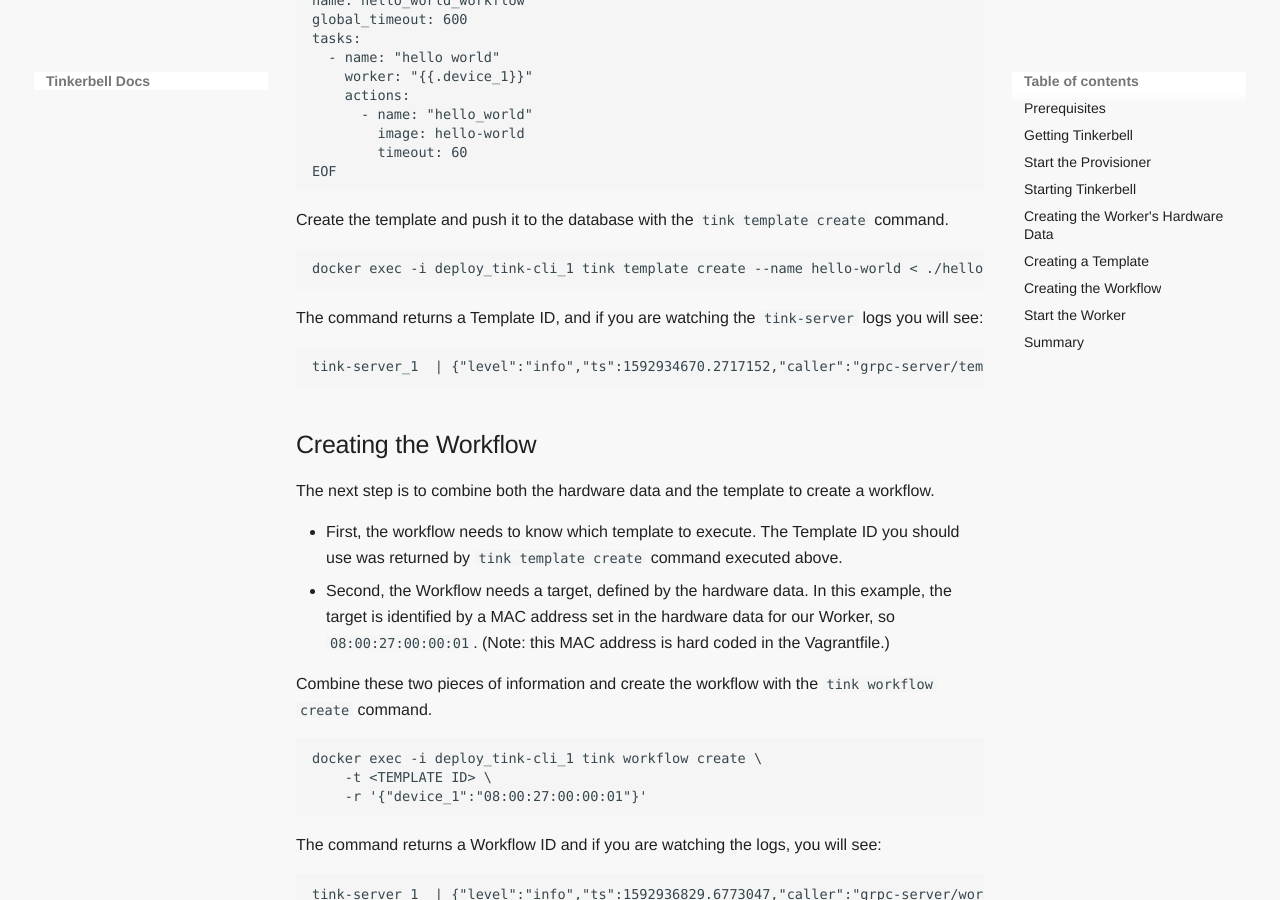
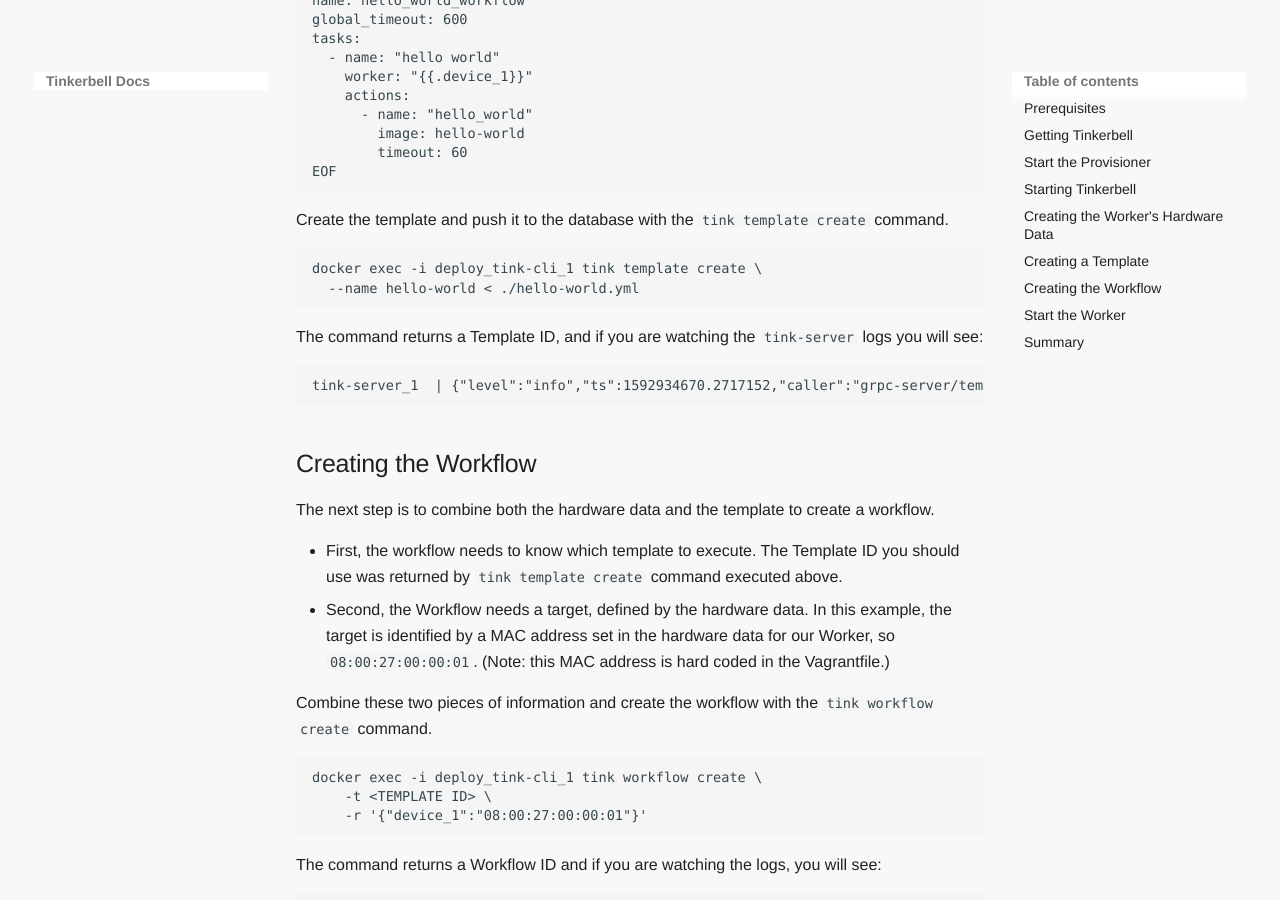
Before and after one commit to tinkerbell/tinkerbell-docs, an MkDocs documentation site: the page built from docs/setup/local-vagrant.md, in a window 1280 px wide and 900 px high, scrolled down 3998 px. Built offline with MkDocs 1.6.1 and Material for MkDocs 9.7.7, drawn with Linux system fonts in a browser that asks for light colours; some web fonts are replaced.

Commit message:
making code example a little easier to read
Signed-off-by: DailyAlice <msarabia@equinix.com>

````diff
--- a/docs/setup/local-vagrant.md
+++ b/docs/setup/local-vagrant.md
@@ -183,7 +183,8 @@
 Create the template and push it to the database with the `tink template create` command.
 
 ```
-docker exec -i deploy_tink-cli_1 tink template create --name hello-world < ./hello-world.yml
+docker exec -i deploy_tink-cli_1 tink template create \
+  --name hello-world < ./hello-world.yml
 ```
 
 The command returns a Template ID, and if you are watching the `tink-server` logs you will see:
````
